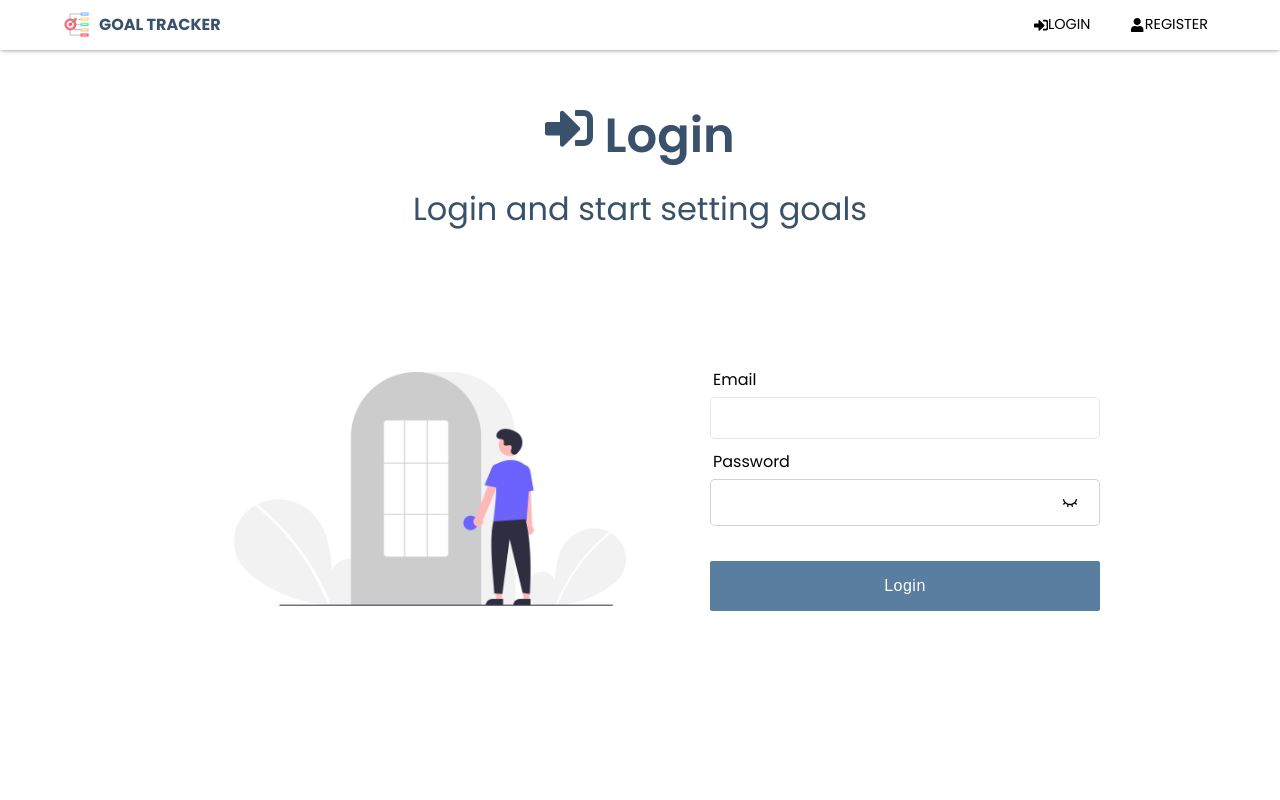
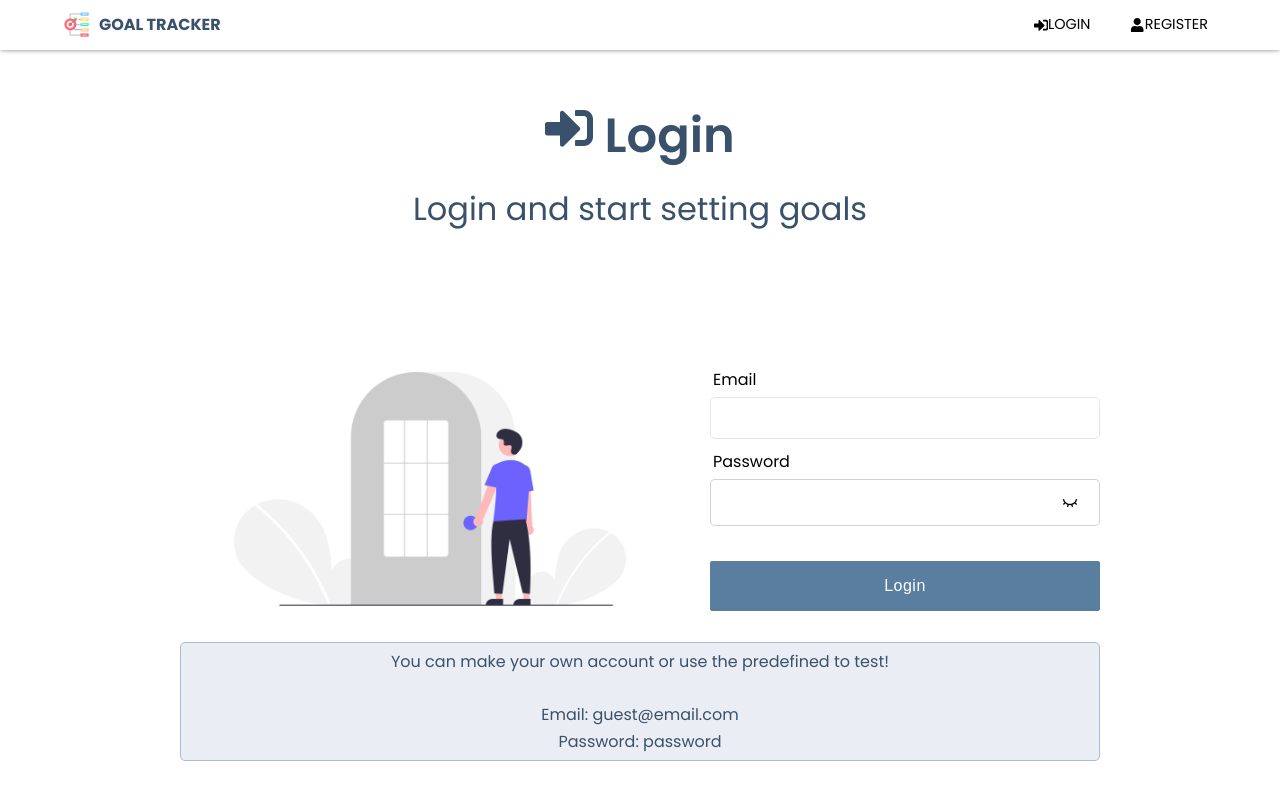
Before and after one commit to SoroushGhodrat/Goal-Tracker-Fullstack, a React (Create React App) app in the folder frontend/: page / in a window 1280 px wide. Shown: the top 800 px of the page. Built offline with nearby package versions, Linux system fonts and the light colour scheme.

Commit message:
Added login info

```diff
--- a/frontend/src/pages/Authentication/Login.tsx
+++ b/frontend/src/pages/Authentication/Login.tsx
@@ -135,6 +135,15 @@ const Login = () => {
           </div>
         </form>
       </section>
+
+      <section className={styles.login_info}>
+        <p>You can make your own account or use the predefined to test!</p>
+        <br />
+        <p>
+          Email: guest@email.com <br />
+          Password: password
+        </p>
+      </section>
     </main>
   );
 };
--- a/frontend/src/pages/Authentication/login.module.css
+++ b/frontend/src/pages/Authentication/login.module.css
@@ -90,6 +90,15 @@
   cursor: pointer;
 }
 
+.login_info {
+  background-color: var(--pickled-bluewood-100);
+  border: 1px solid var(--pickled-bluewood-300);
+  border-radius: 5px;
+  margin: 0 auto;
+  padding: 5px 1px;
+  text-align: center;
+}
+
 @media (max-width: 870px) {
   .form {
     display: flex;
@@ -115,4 +124,8 @@
   .form .signup_image {
     display: none;
   }
+
+  .login_info {
+    margin-top: 20px;
+  }
 }
```
